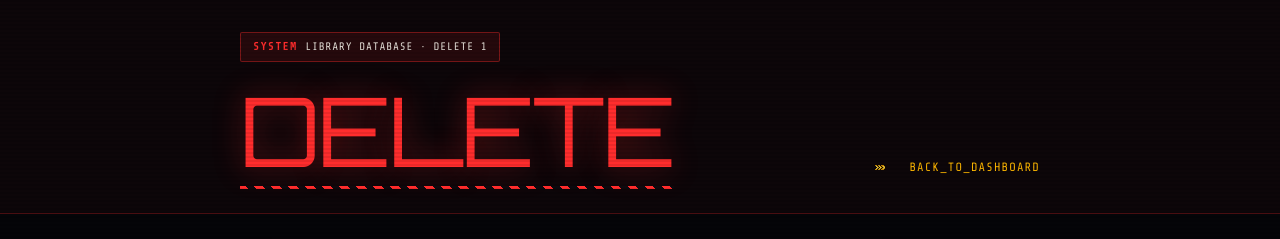
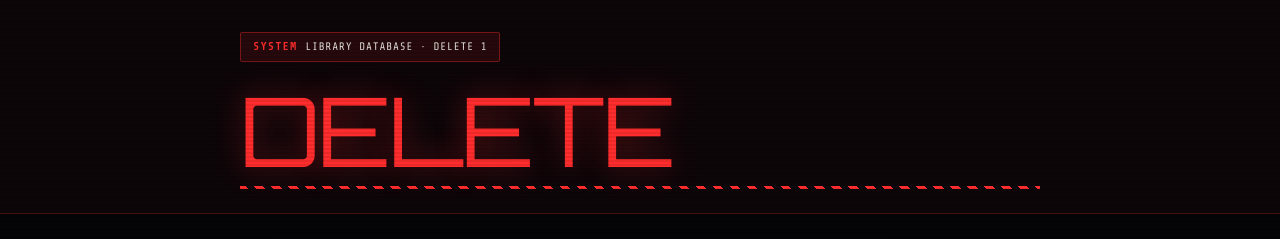
Before and after one commit to Silaenn/CRUD-with-express-and-mongodb, a React (Vite) app in the folder frontend/: page /books/delete/1 in a window 1280 px wide. Shown: the top 239 px of the page. Built offline with nearby package versions, Linux system fonts and the light colour scheme.

Commit message:
feat(DeleteBook): remove BackButton and adjust layout
- Remove BackButton component from the header section
- Simplify the flex container by removing unnecessary classes

```diff
--- a/frontend/src/pages/DeleteBook.jsx
+++ b/frontend/src/pages/DeleteBook.jsx
@@ -44,7 +44,7 @@ const DeleteBook = () => {
             className="mb-5"
           />
 
-          <div className="flex flex-col gap-5 sm:flex-row sm:justify-between sm:items-end">
+          <div>
             <div>
               <h1
                 className="font-display text-[clamp(2.4rem,10vw,6rem)] leading-none tracking-tight uppercase"
@@ -53,9 +53,6 @@ const DeleteBook = () => {
                 DELETE
               </h1>
               <div className="hazard-bar-red w-full mt-2" style={{ height: "3px" }} />
-            </div>
-            <div className="mb-1">
-              <BackButton />
             </div>
           </div>
         </div>
```
